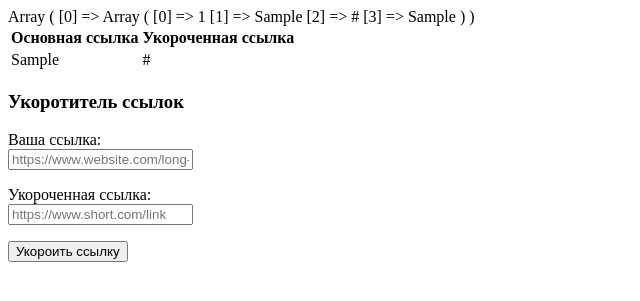
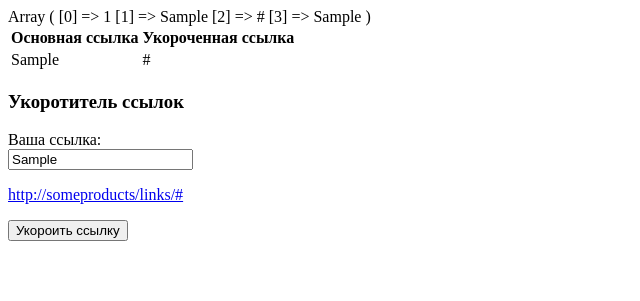
Before and after one commit to K4maS/SomeProducts, a PHP site: page /?id=1 in a window 1280 px wide. Shown: the top 301 px of the page, without its empty margins (0-640 px from the left). Run offline with PHP 8.4, Linux system fonts and the light colour scheme; tables that the repository leaves empty or names only in its code hold one stand-in row (values such as "Sample post").

Commit message:
превый вариант укоротителя ссылок

```diff
--- a/index.php
+++ b/index.php
@@ -2,7 +2,14 @@
 require_once 'config\database.php';
 $links = mysqli_query($mysql, "SELECT * FROM `links`");
 $links = mysqli_fetch_all($links);
-print_r($links);
+
+$lastlink = mysqli_query($mysql, "SELECT * FROM `links` WHERE `id` = (SELECT max(id) FROM `links`) ");
+$lastlink = mysqli_fetch_row($lastlink);
+
+$link_id = $_GET['id'];
+$added_link = mysqli_query($mysql, "SELECT * FROM `links` WHERE `id` = '$link_id'");
+$added_link = mysqli_fetch_row($added_link);
+print_r($added_link);
 ?>
 <!DOCTYPE html>
     <head>
@@ -17,17 +24,18 @@ print_r($links);
             <header><!--HTML5 элемент header (остановился здесь)-->
 
                 <table>
-                     <?php foreach($links as $link) {?>
+
                     <tr>
                         <th>Основная ссылка</th>
                         <th>Укороченная ссылка</th>
                     </tr>
-
+                  <?php foreach($links as $link) {?>
                     <tr>
                         <td><?=  $link[1] ?></td>
                         <td><?=  $link[2] ?></td>
                     </tr>
                     <?php } ?>
+
                 </table>
 
                     <form action="links/link.php" method="post">
@@ -37,15 +45,10 @@ print_r($links);
                     <p>
                         <label for="long_link_value" > Ваша ссылка: </label>
                     <br/>
-                        <input class="input" id='long_link_value' type="link" placeholder="https://www.website.com/long-link/so-long124352465">
-                    </p>
+                        <input class="input" name='main_link' id='long_link_value' type="link" value="<?= $added_link[1] ?>" placeholder="https://www.website.com/long-link/so-long124352465">
+                    <p><a target='_blank' href='<?= 'http://someproducts/links/'.$added_link[2]; ?>'><?= 'http://someproducts/links/'.$added_link[2]; ?></a> </p>
                     <p>
-                        <label for="short_link_value" > Укороченная ссылка: </label>
-                    <br/>
-                        <input class="input" id='short_link_value' type="link" placeholder="https://www.short.com/link">
-                    </p>
-                    <p>
-                        <button type="submit" class="btn" id="link_btn" onclick="alert('Этот раздел еще не работает')">Укороить ссылку</button>
+                        <button type="submit" class="btn" id="link_btn" >Укороить ссылку</button>
                     </p>
 
         <script src="script.js"></script>
```
Also changed, not shown: links/link.php (+15 -0 lines).
